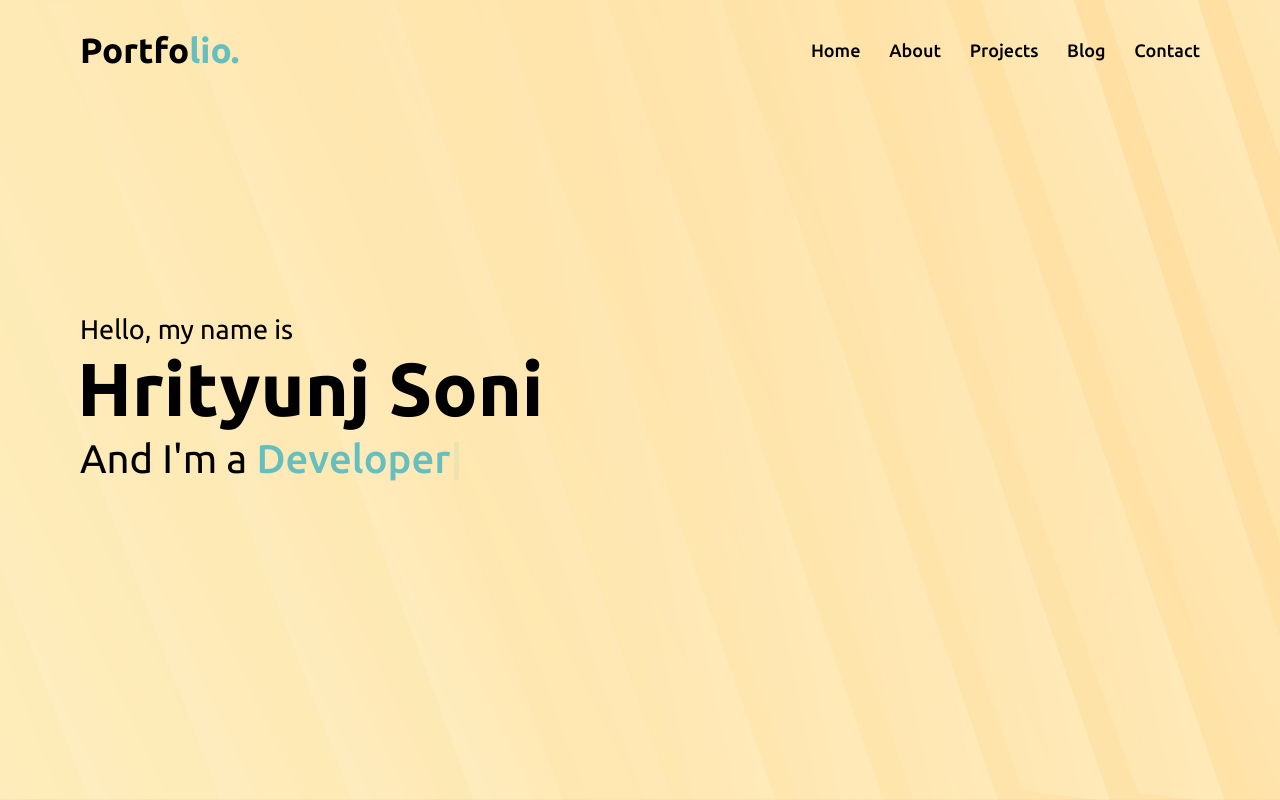
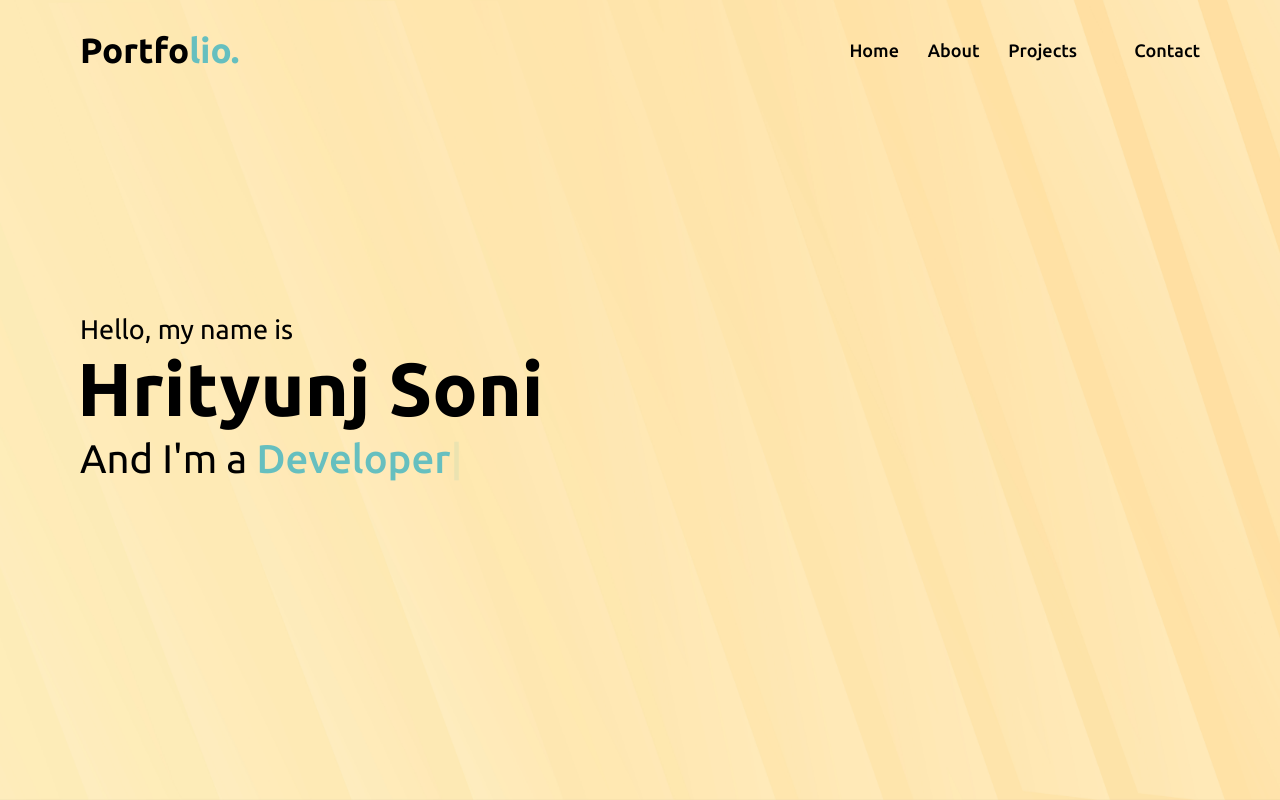
Before and after one commit to hrityunj/CodeClause_Portfolio_Website, a plain HTML site: page index.html in a window 1280 px wide. Shown: the top 800 px of the page. Drawn offline with nearby package versions, Linux system fonts and the light colour scheme.

Commit message:
Update index.html

```diff
--- a/index.html
+++ b/index.html
@@ -24,7 +24,7 @@
         <li><a href="#home" class="menu-btn">Home</a></li>
         <li><a href="#about" class="menu-btn">About</a></li>
       <li><a href="#Projects" class="menu-btn">Projects</a></li>
-        <li><a href="/Blog.html" class="menu-btn"><a href="https://hrityunj.github.io/CodeClause_Personal_Blog/">Blog</a></a></li>
+        <li><a href="/Blog.html" class="menu-btn"></a></li>
         <li><a href="#contact" class="menu-btn">Contact</a></li>
       </ul>
       <div class="menu-btn">
```
